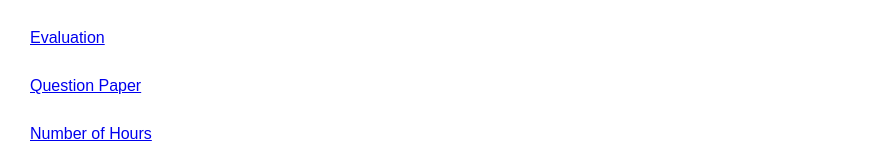
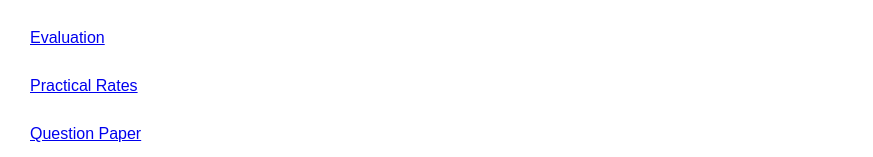
Before and after one commit to mahita2104/Faculty-Billing-System, a React (Vite) app: page / in a window 1280 px wide. Shown: the part 159-316 px from the top of the page, without its empty margins (0-873 px from the left). Built offline with nearby package versions, Linux system fonts and the light colour scheme.

Commit message:
Update Sidebar.tsx

```diff
--- a/src/components/Sidebar.tsx
+++ b/src/components/Sidebar.tsx
@@ -17,6 +17,9 @@ const Sidebar: React.FC<SidebarProps> = ({ setActiveTab }) => {
         <li onClick={() => setActiveTab("evaluation")}>
           <Link to="/evaluation">Evaluation</Link>
         </li>
+        <li onClick={() => setActiveTab("practical")}>
+          <Link to="/practical">Practical Rates</Link>
+        </li>
         <li onClick={() => setActiveTab("questionPaper")}>
           <Link to="/questionPaper">Question Paper</Link>
         </li>
```
